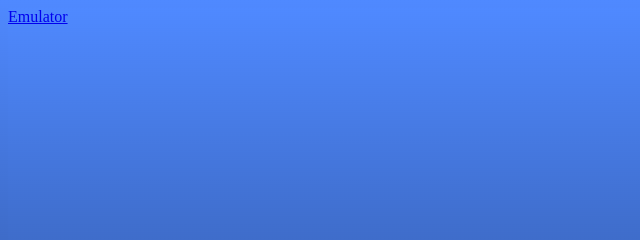
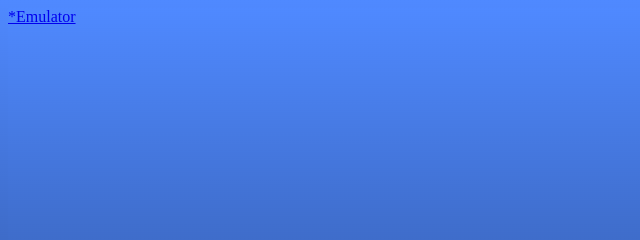
Before and after one commit to NoahHuffine/NoahHuffine.github.io, a website: page index.html in a window 1280 px wide. Shown: the top 240 px of the page, 0-640 px from the left. Drawn offline with Linux system fonts and the light colour scheme.

Commit message:
Update index.html

```diff
--- a/index.html
+++ b/index.html
@@ -13,7 +13,7 @@
           </style>
     </head>
     <body>
-        <a href="Emulator.html">Emulator</a>
+        <a href="Emulator.html">*Emulator</a>
         <script>
         </script>
     </body>
```
